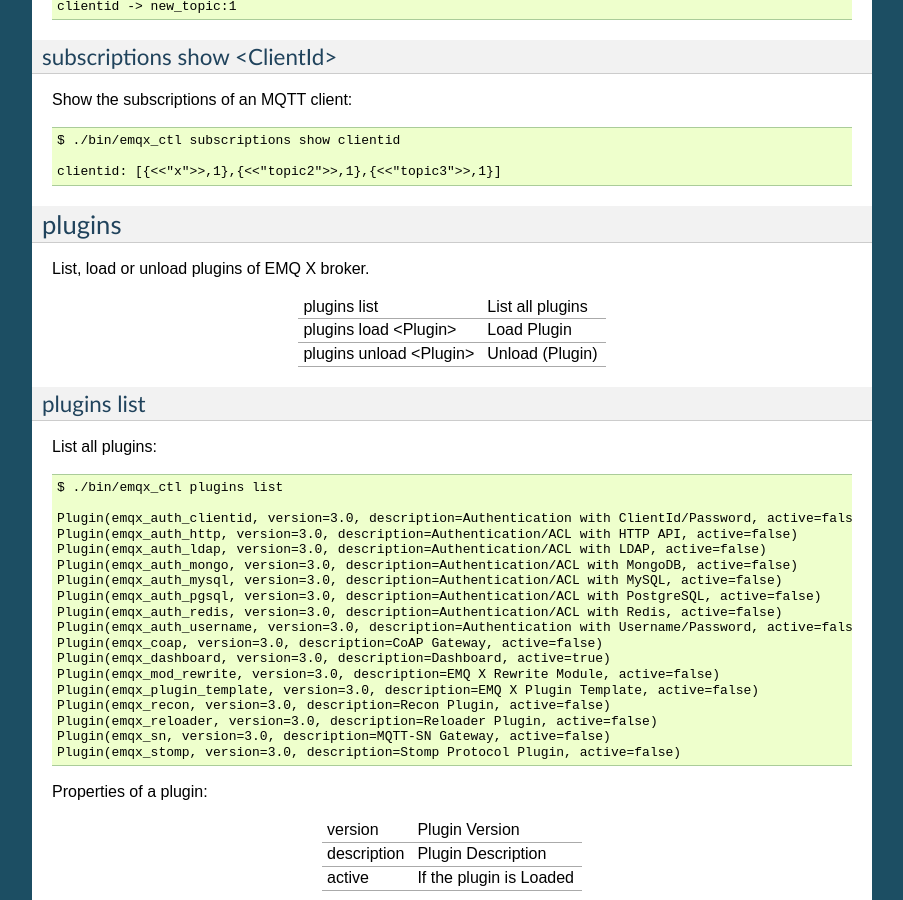
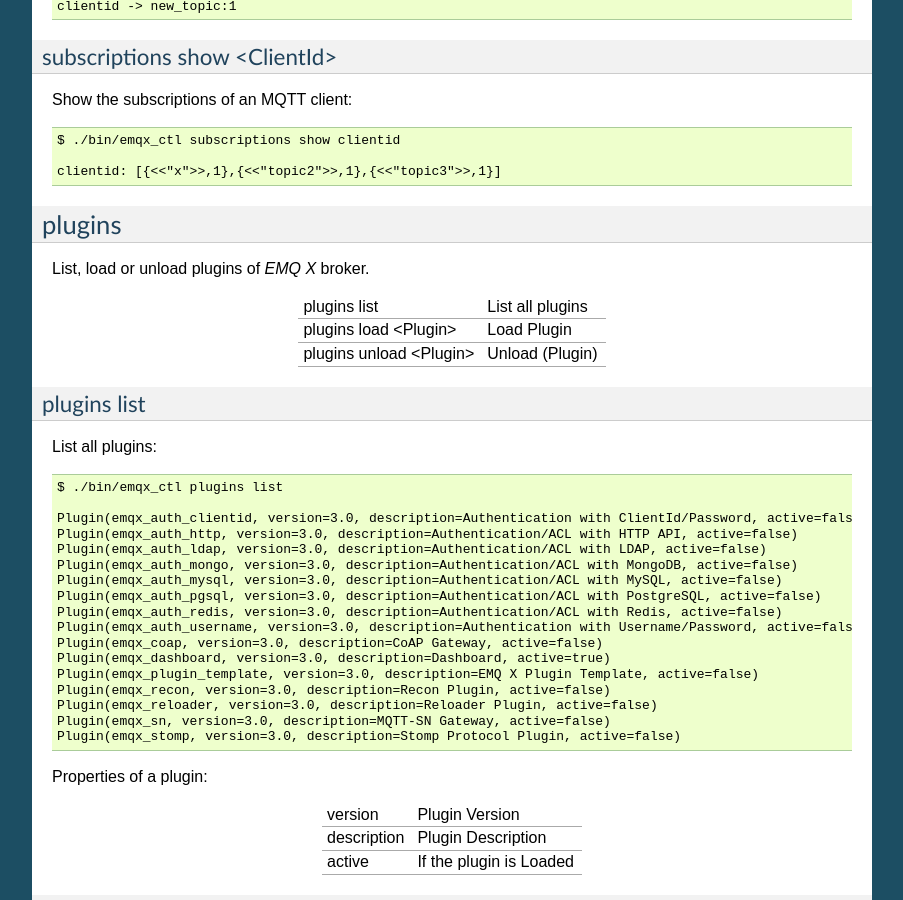
Before and after one commit to emqxarchive/emqx-docs-en, a Sphinx documentation site: the page built from source/commands.rst, in a window 1280 px wide and 900 px high, scrolled down 6171 px. Shown: the whole window, without its empty margins (198-1101 px from the left). Built offline with Sphinx 7.4.7, drawn with Linux system fonts in a browser that asks for light colours; some of the changed text lies outside the part shown.

Commit message:
Fix format

```diff
--- a/source/commands.rst
+++ b/source/commands.rst
@@ -120,7 +120,7 @@
 cluster
 -------
 
-Cluster two or more EMQ X brokers.
+Cluster two or more *EMQ X* brokers.
 
 +-----------------------+--------------------------------+
 | cluster join <Node>   | Join the cluster               |
@@ -132,7 +132,7 @@
 | cluster status        | Query cluster status and nodes |
 +-----------------------+--------------------------------+
 
-Suppose we create two EMQ X nodes on localhost and cluster them:
+Suppose we create two *EMQ X* nodes on localhost and cluster them:
 
 +-----------+---------------------+-------------+
 | Folder    | Node                | MQTT Port   |
@@ -415,7 +415,7 @@
 plugins
 -------
 
-List, load or unload plugins of EMQ X broker.
+List, load or unload plugins of *EMQ X* broker.
 
 +---------------------------+-------------------------+
 | plugins list              | List all plugins        |
@@ -442,7 +442,6 @@
     Plugin(emqx_auth_username, version=3.0, description=Authentication with Username/Password, active=false)
     Plugin(emqx_coap, version=3.0, description=CoAP Gateway, active=false)
     Plugin(emqx_dashboard, version=3.0, description=Dashboard, active=true)
-    Plugin(emqx_mod_rewrite, version=3.0, description=EMQ X Rewrite Module, active=false)
     Plugin(emqx_plugin_template, version=3.0, description=EMQ X Plugin Template, active=false)
     Plugin(emqx_recon, version=3.0, description=Recon Plugin, active=false)
     Plugin(emqx_reloader, version=3.0, description=Reloader Plugin, active=false)
```
